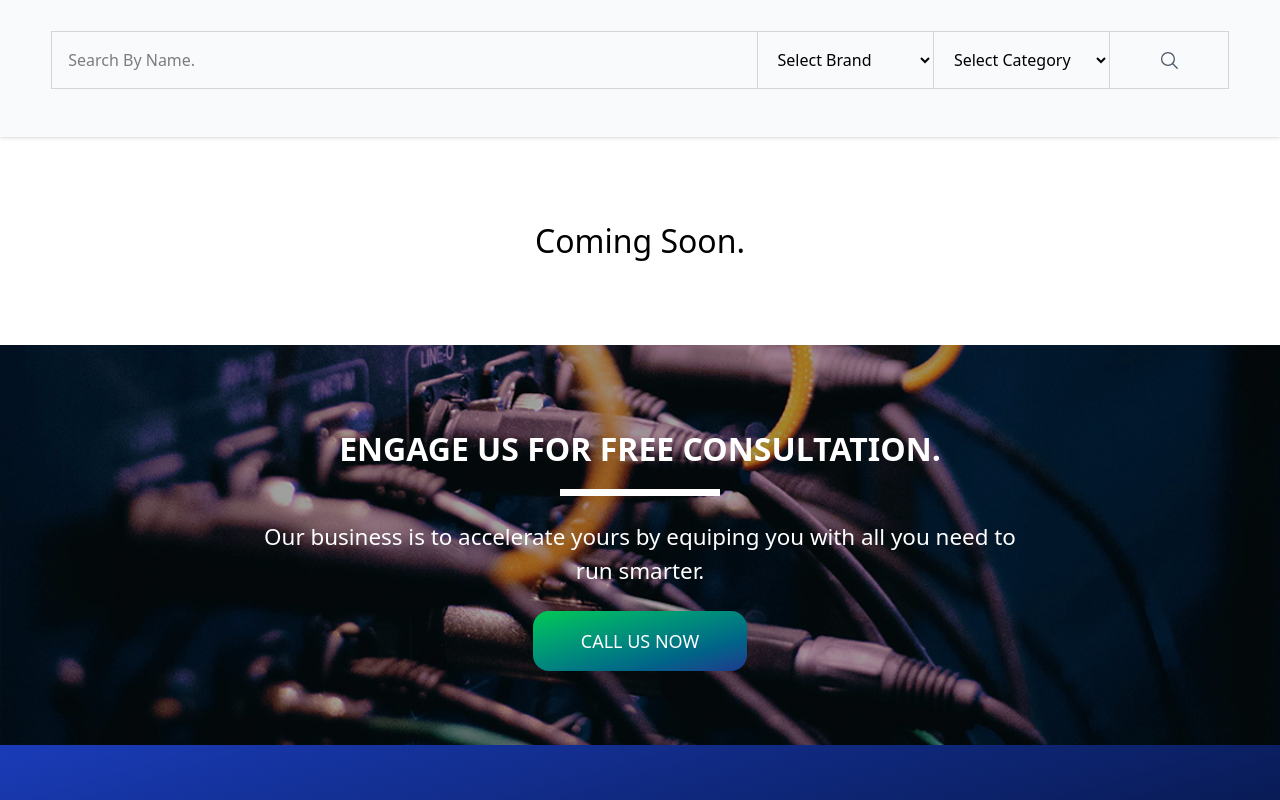
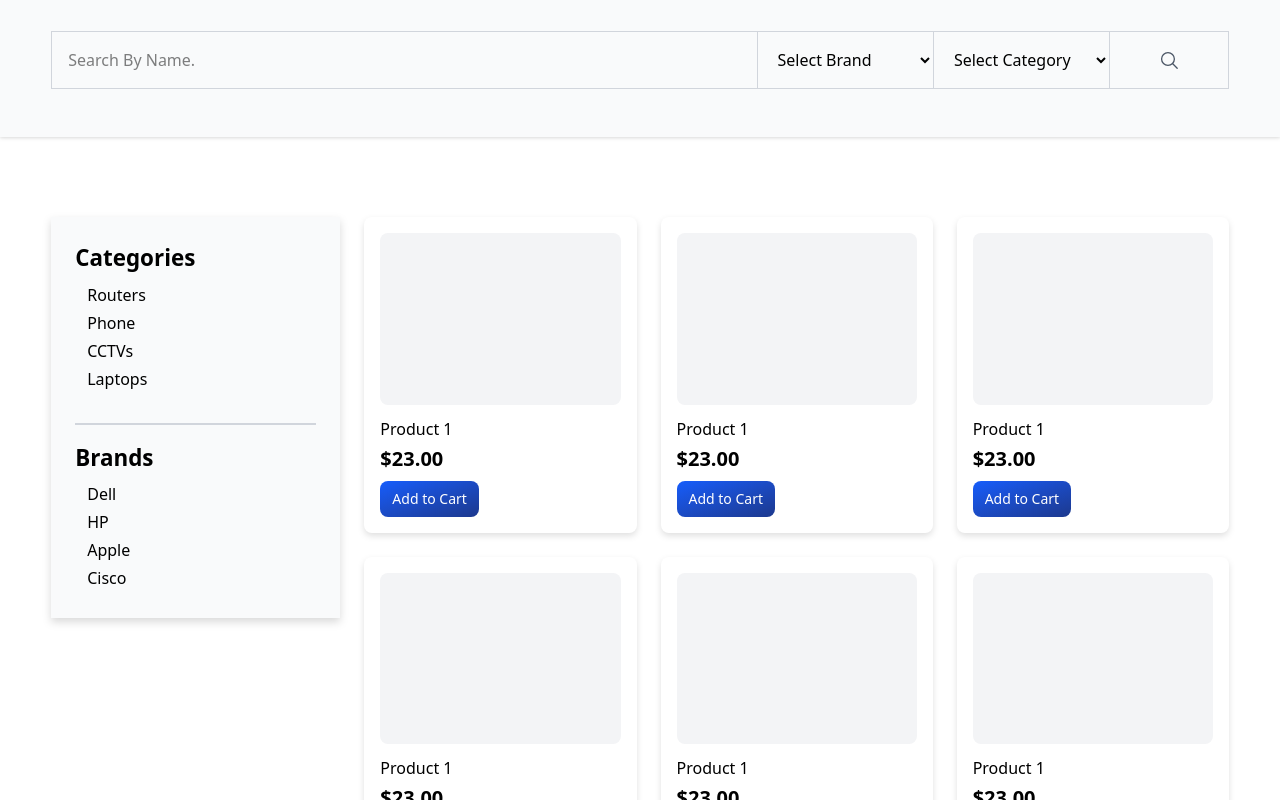
Before and after one commit to markchovava/next-network-resili, a Next.js app: page /product in a window 1280 px wide. Shown: the part 480-1280 px from the top of the page. Built offline with nearby package versions, Linux system fonts and the light colour scheme.

Commit message:
Working on Products

```diff
--- a/src/app/product/page.jsx
+++ b/src/app/product/page.jsx
@@ -1,7 +1,8 @@
 import React from 'react'
-import ComingSoon from '../_components/ComingSoon'
+import { FaArrowRightLong, FaArrowLeftLong } from "react-icons/fa6";
 import SectionContact from '../_components/SectionContact'
 import { IoSearchOutline } from 'react-icons/io5'
+import Link from 'next/link'
 
 export default function page() {
   return (
@@ -48,9 +49,112 @@ export default function page() {
         </div>
       </section>
 
-      <ComingSoon />
+      {/*  */}
+      <section className='w-full'>
+        <div className='mx-auto w-[92%] py-[5rem] flex lg:flex-row flex-col justify-start items-start gap-6'>
+          {/* LEFT */}
+          <div className='lg:w-[25%] w-[100%] bg-gray-50 p-6 drop-shadow-lg'>
+            {/* CATEGORY */}
+            <h2 className='text-[1.4rem] font-bold mb-2'>Categories</h2>
+            {/* LIST */}
+            <ul className='font-light ml-3'>
+              <Link href="#">
+              <li className='mb-1 transition-all hover:translate-x-2 ease-in-out duration-200'>
+                Routers
+              </li> </Link>
+              <Link href="#">
+              <li
+                className='mb-1 transition-all hover:translate-x-2 ease-in-out duration-200'>
+                Phone
+              </li> </Link>
+              <Link href="#">
+              <li
+                className='mb-1 transition-all hover:translate-x-2 ease-in-out duration-200'>
+                CCTVs
+              </li> </Link>
+              <Link href="#">
+              <li
+                className='mb-1 transition-all hover:translate-x-2 ease-in-out duration-200'>
+                Laptops
+              </li> </Link>
+            </ul>
+
+            <hr className='border-b border-gray-300 mt-8 mb-4' />
+            {/* BRANDS */}
+            <h2 className='text-[1.4rem] font-bold mb-2'>Brands</h2>
+            {/* LIST */}
+            <ul className='font-light ml-3'>
+              <Link href="#">
+              <li
+                className='mb-1 transition-all hover:translate-x-2 ease-in-out duration-200'>
+                Dell
+              </li> </Link>
+              <Link href="#">
+              <li
+                className='mb-1 transition-all hover:translate-x-2 ease-in-out duration-200'>
+                HP
+              </li> </Link>
+              <Link href="#">
+              <li
+                className='mb-1 transition-all hover:translate-x-2 ease-in-out duration-200'>
+                Apple
+              </li> </Link>
+              <Link href="#">
+              <li
+                className='mb-1 transition-all hover:translate-x-2 ease-in-out duration-200'>
+                Cisco
+              </li> </Link>
+            </ul>
+          </div>
+          {/* RIGHT */}
+          <div className='lg:w-[75%] w-[100%]'>
+            <section className='w-[100%] grid lg:grid-cols-3 md:grid-cols-2 grid-cols-1 gap-6'>
+              {/* COL */}
+              {[...Array(9)].map(i => (
+                <div key={i} className='bg-white rounded-lg drop-shadow-md hover:drop-shadow-xl p-4'>
+                  {/* IMAGE */}
+                  <div className='w-[100%] aspect-[7/5] bg-gray-100 rounded-lg mb-3'></div>
+                  {/* TEXT */}
+                  <Link href="#" className='hover:underline hover:text-blue-800'>
+                  <h3 className='font-light mb-1'
+                  >Product 1
+                  </h3></Link>
+                  <p className='text-xl font-bold mb-2'>$23.00</p>
+                  <div className='flex items-center justify-start'>
+                    <button
+                    className='rounded-lg text-sm text-white cursor-pointer py-2 px-3 bg-gradient-to-br from-blue-600 to-blue-900 hover:bg-gradient-to-br hover:from-green-600 hover:to-green-900'>
+                      Add to Cart
+                    </button>
+                  </div>
+                </div>
+              ))}
+            </section>
+
+
+            <section className='flex items-center justify-end gap-4 mt-[4rem]'>
+              <button
+                className='group px-4 py-2 rounded-lg border bg-white text-blue-800 border-blue-800 hover:drop-shadow-lg flex items-center justify-center gap-1'>
+                <FaArrowLeftLong className='group-hover:-translate-x-1 transition-all ease-in-out duration-200' />
+                Previous
+              </button>
+              <button
+                className='group px-4 py-2 rounded-lg border text-blue-800 bg-white border-blue-800 hover:drop-shadow-lg flex items-center justify-center gap-1'>
+                Next
+                <FaArrowRightLong className='group-hover:translate-x-1 transition-all ease-in-out duration-200' />
+              </button>
+            </section>
+
+
+          </div>
+
+        </div>
+      </section>
+
 
       <SectionContact />
+
+
+
     </>
   )
 }
```
